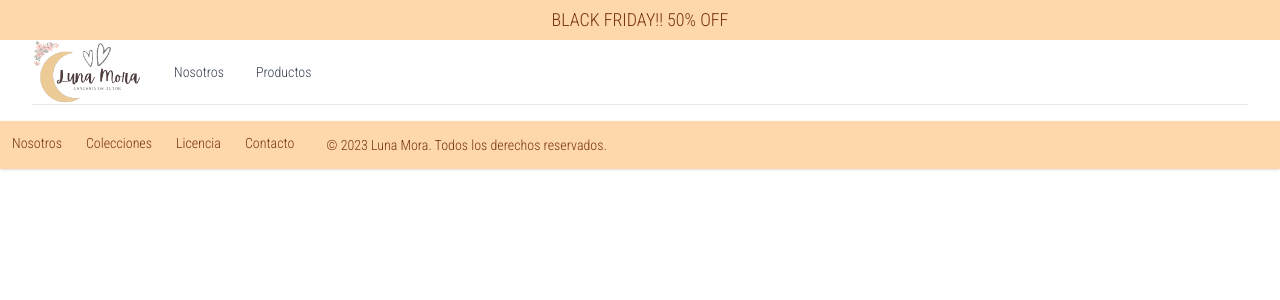
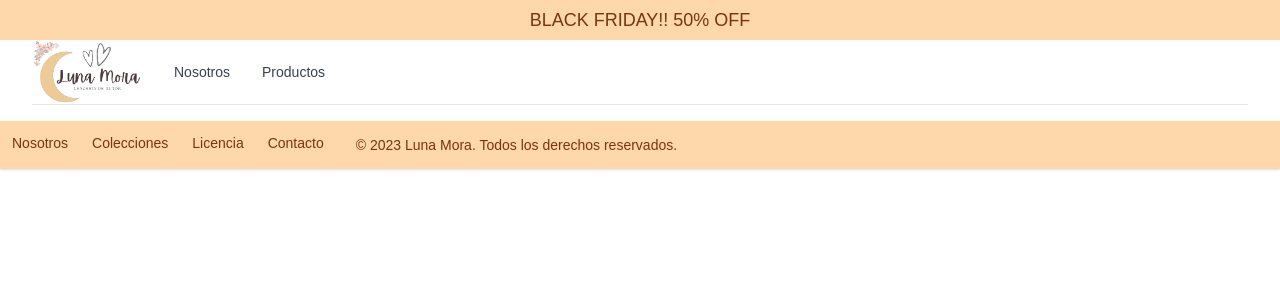
Before and after one commit to 86developer/LunaMoraEcommerce, a Next.js app in the folder proyecto/: page /carrito in a window 1280 px wide. Shown: the top 300 px of the page. Built offline with nearby package versions, Linux system fonts and the light colour scheme.

Commit message:
remove style

```diff
--- a/proyecto/src/app/layout.jsx
+++ b/proyecto/src/app/layout.jsx
@@ -28,7 +28,7 @@ export default function RootLayout({ children }) {
       <head>
         {/* Puedes agregar aquí tus etiquetas <meta>, <link>, etc., según sea necesario */}
       </head>
-      <body className={roboto.className}>
+      <body>
         <Navbar />
         {children}
         <Footer />
```
